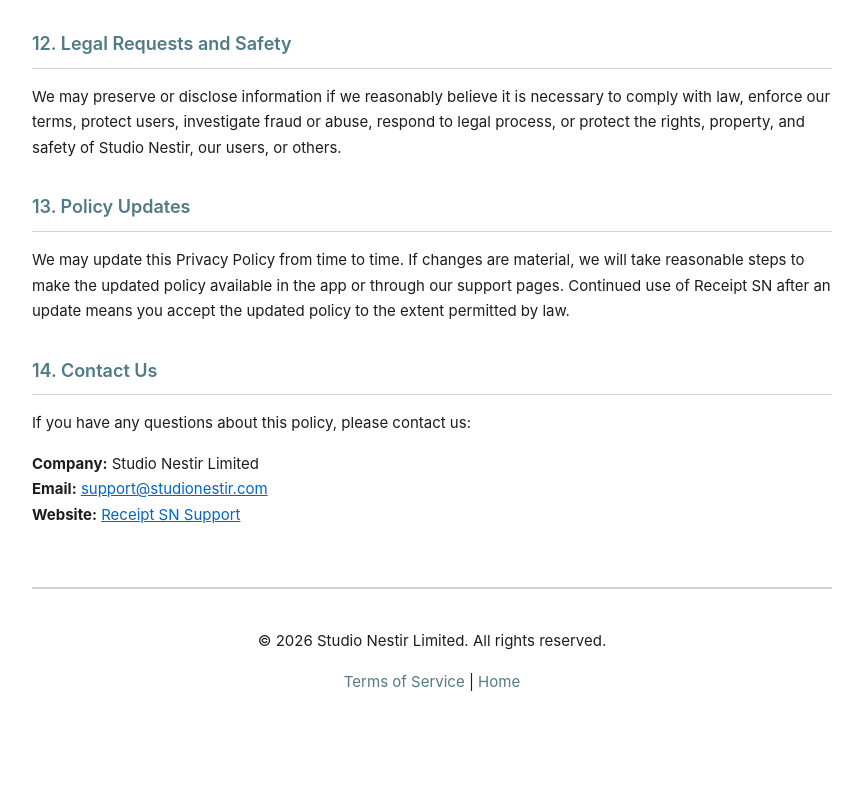
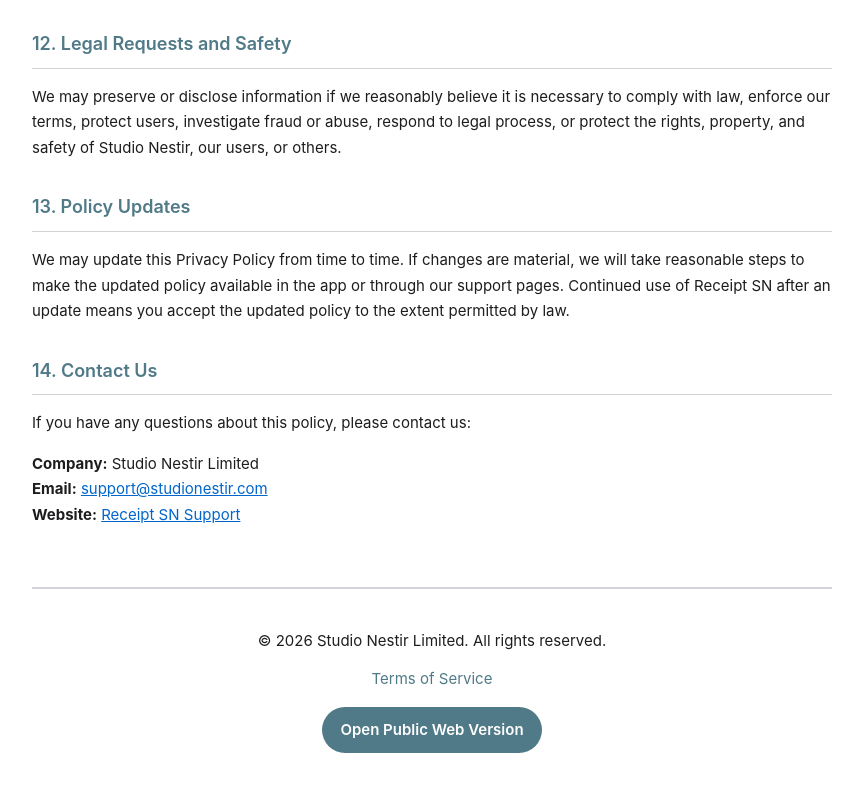
Before and after one commit to CCConan/receipt-sn-support, a plain HTML site: page LegalPages/privacy-policy-en.html in a window 1280 px wide. Shown: the part 3853-4644 px from the top of the page, without its empty margins (208-1071 px from the left). Drawn offline with Linux system fonts and the light colour scheme.

Commit message:
docs(legal): add public web buttons to legal pages

```diff
--- a/LegalPages/privacy-policy-en.html
+++ b/LegalPages/privacy-policy-en.html
@@ -88,6 +88,20 @@
         }
         .footer a {
             color: var(--accent-color);
+            text-decoration: none;
+        }
+        .footer-links,
+        .footer-action {
+            margin-top: 12px;
+        }
+        .footer-button {
+            display: inline-block;
+            margin-top: 4px;
+            padding: 10px 18px;
+            border-radius: 999px;
+            background: var(--accent-color);
+            color: #ffffff !important;
+            font-weight: 600;
             text-decoration: none;
         }
         .updated {
@@ -211,7 +225,8 @@
 
         <div class="footer">
             <p>&copy; 2026 Studio Nestir Limited. All rights reserved.</p>
-            <p><a href="terms-en.html">Terms of Service</a> | <a href="index.html">Home</a></p>
+            <p class="footer-links"><a href="terms-en.html">Terms of Service</a></p>
+            <p class="footer-action"><a class="footer-button" href="https://CCConan.github.io/receipt-sn-support/LegalPages/privacy-policy-en.html" target="_blank" rel="noopener noreferrer">Open Public Web Version</a></p>
         </div>
     </div>
 </body>
```
Also changed, not shown: LegalPages/privacy-policy-zh.html (+16 -1 lines), LegalPages/terms-en.html (+16 -1 lines), LegalPages/terms-zh.html (+16 -1 lines).
